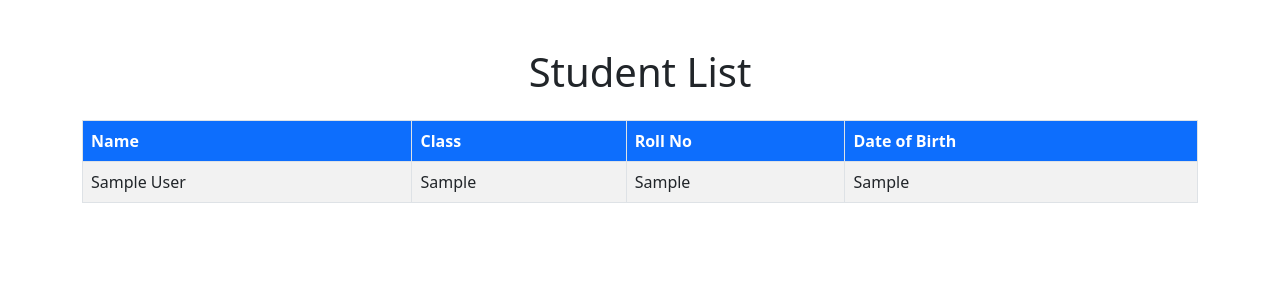
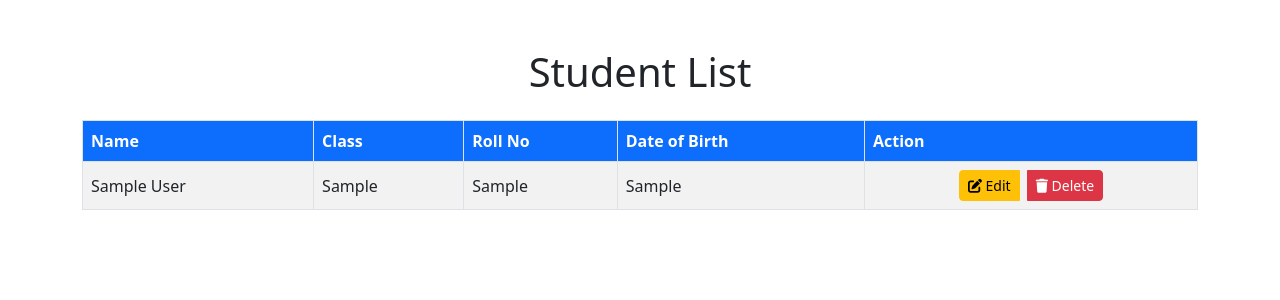
Before and after one commit to sahalshaad/online_exam, a Django app: page /students_list/ in a window 1280 px wide. Shown: the top 300 px of the page. Run offline with Django 5.2, Linux system fonts and the light colour scheme; tables that the repository leaves empty hold one stand-in row (values such as "Sample post").

Commit message:
edit delete add butto

```diff
--- a/online_examination/exam_app/templates/students_list.html
+++ b/online_examination/exam_app/templates/students_list.html
@@ -5,9 +5,9 @@
     <meta name="viewport" content="width=device-width, initial-scale=1.0">
     <title>Students List</title>
     <link rel="stylesheet" href="https://cdn.jsdelivr.net/npm/bootstrap@5.2.3/dist/css/bootstrap.min.css">
+    <link rel="stylesheet" href="https://cdnjs.cloudflare.com/ajax/libs/font-awesome/6.4.0/css/all.min.css">
 </head>
 <body>
-
 <div class="container mt-5">
     <h1 class="mb-4 text-center">Student List</h1>
     <div class="table-responsive">
@@ -18,6 +18,7 @@
                     <th>Class</th>
                     <th>Roll No</th>
                     <th>Date of Birth</th>
+                    <th>Action</th>
                 </tr>
             </thead>
             <tbody>
@@ -27,13 +28,22 @@
                     <td>{{ student.clas }}</td>
                     <td>{{ student.rollno }}</td>
                     <td>{{ student.dob }}</td>
+                    <td class="text-center">
+                        <div class="btn-group" role="group">
+                            <a href="{% url 'edit_student' student.id %}" class="btn btn-sm btn-warning me-2" title="Edit">
+                                <i class="fas fa-edit"></i> Edit
+                            </a>
+                            <a href="{% url 'delete_student' student.id %}" class="btn btn-sm btn-danger" title="Delete">
+                                <i class="fas fa-trash"></i> Delete
+                            </a>
+                        </div>
+                    </td>
                 </tr>
                 {% endfor %}
             </tbody>
         </table>
     </div>
 </div>
-
 <script src="https://cdn.jsdelivr.net/npm/bootstrap@5.2.3/dist/js/bootstrap.bundle.min.js"></script>
 </body>
 </html>
--- a/online_examination/exam_app/views.py
+++ b/online_examination/exam_app/views.py
@@ -126,7 +126,7 @@ def teacher_dashboard(request):
     except TeacherSignup.DoesNotExist:
         # Handle the case where the teacher doesn't exist
         return HttpResponse('''<script>alert("Invalid login details"); window.location="/";</script>''')
-
+    x
 def students_list(request):
     student = StudentSignup.objects.all()
     return render (request, 'students_list.html', {'student':student})
```
